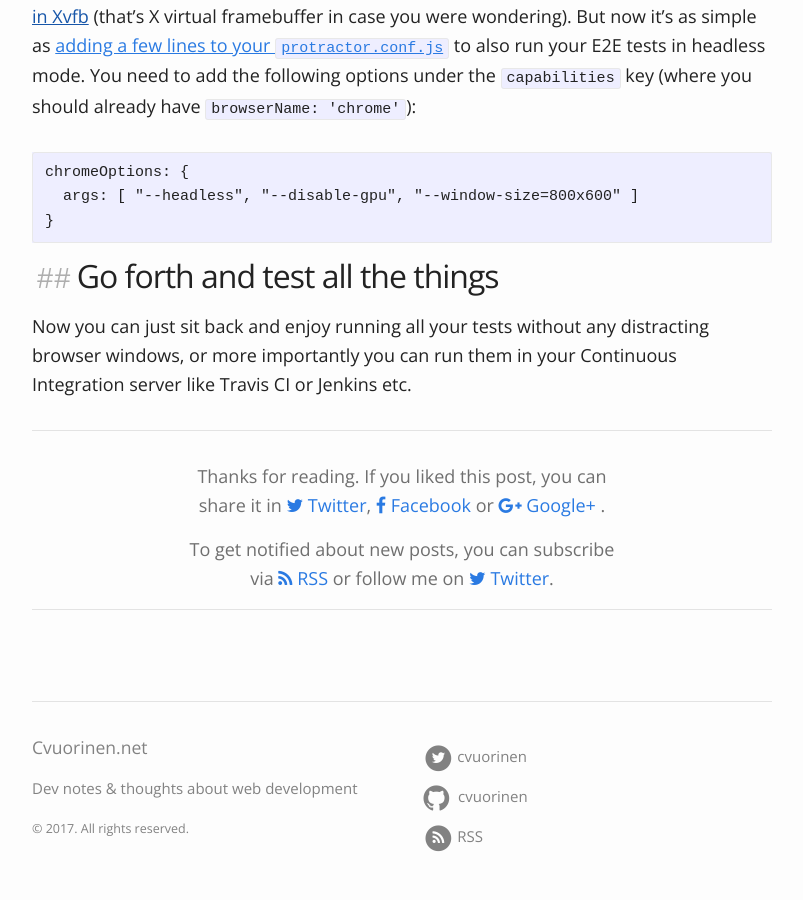
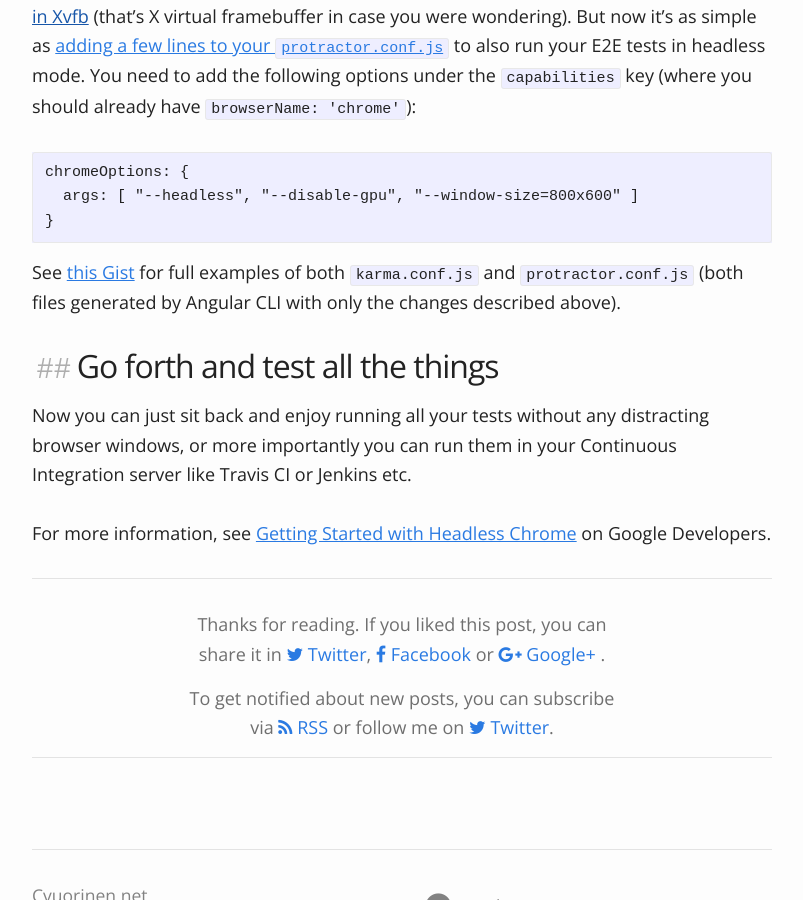
Before and after one commit to cvuorinen/cvuorinen.github.io, a Jekyll site: the page built from _posts/2017-05-05-running-angular-tests-in-headless-chrome.md, in a window 1280 px wide and 900 px high, scrolled down 1949 px. Shown: the whole window, without its empty margins (238-1041 px from the left). Built offline with Jekyll 4.4.1, drawn with Linux system fonts in a browser that asks for light colours; nearby versions of some CDN libraries; comment, search, counter and statistics services are not loaded.

Commit message:
Add few links for more information

````diff
--- a/_posts/2017-05-05-running-angular-tests-in-headless-chrome.md
+++ b/_posts/2017-05-05-running-angular-tests-in-headless-chrome.md
@@ -51,6 +51,10 @@ chromeOptions: {
 }
 ```
 
+See [this Gist](https://gist.github.com/cvuorinen/543c6f72f8ec917ebfd596802d387aa3) for full examples of both `karma.conf.js` and `protractor.conf.js` (both files generated by Angular CLI with only the changes described above).
+
 ## Go forth and test all the things
 
 Now you can just sit back and enjoy running all your tests without any distracting browser windows, or more importantly you can run them in your Continuous Integration server like Travis CI or Jenkins etc.
+
+For more information, see [Getting Started with Headless Chrome](https://developers.google.com/web/updates/2017/04/headless-chrome) on Google Developers.
````
